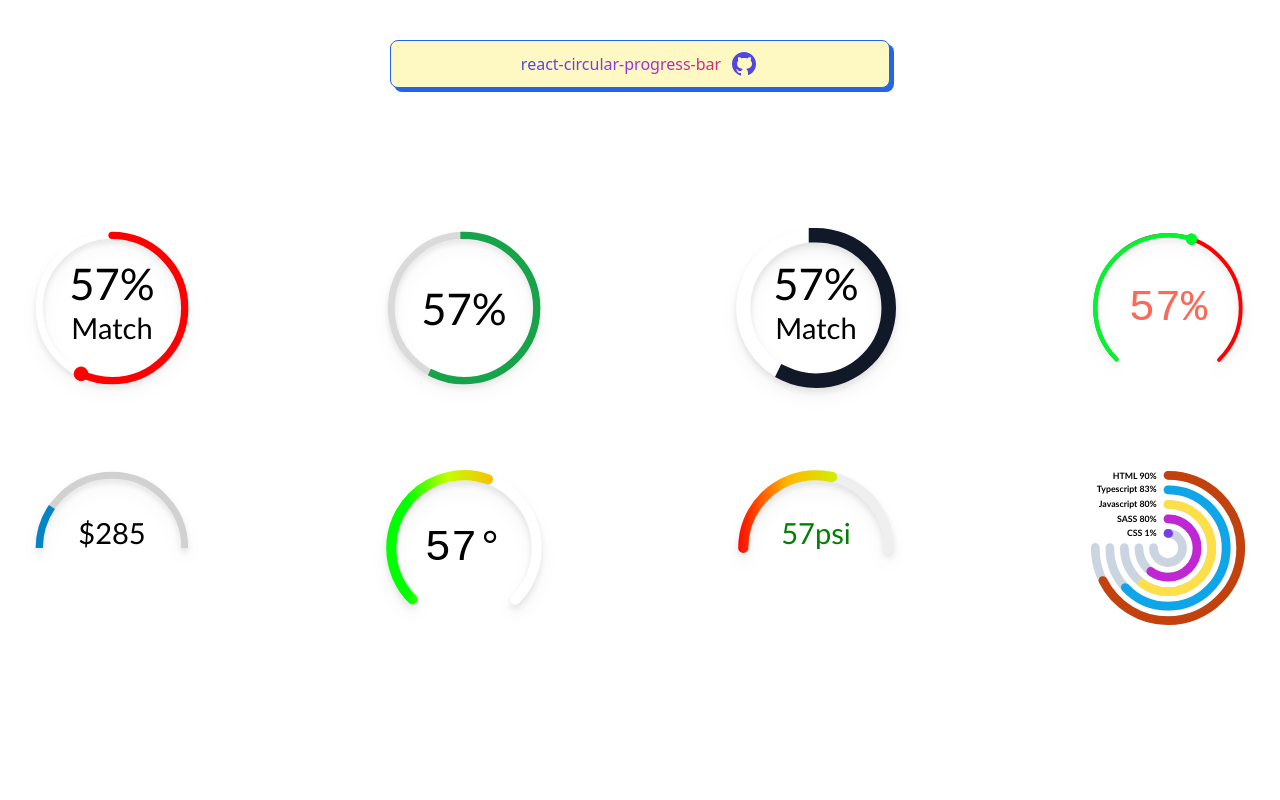
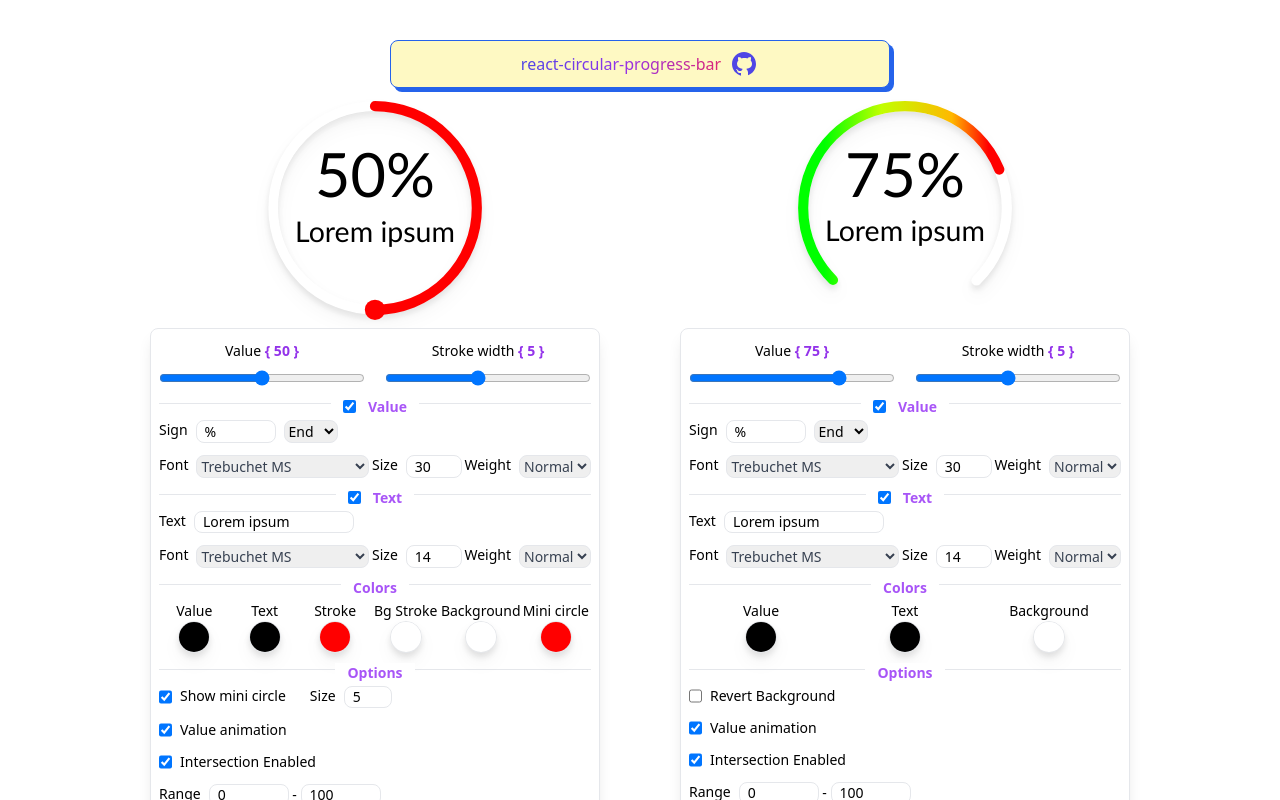
Before and after one commit to alptugidin/react-circular-progress-bar, a React (Vite) app: page / in a window 1280 px wide. Shown: the top 800 px of the page. Built offline with nearby package versions, Linux system fonts and the light colour scheme.

Commit message:
add background feature

```diff
--- a/lib/components/CircularProgressBar/Flat.tsx
+++ b/lib/components/CircularProgressBar/Flat.tsx
@@ -22,7 +22,8 @@ const Flat: React.FC<IFlat> = ({
     textColor = '#000000',
     textWeight = 'lighter',
     loadingTime = 1000,
-    bgColor = '#ffffff',
+    bgStrokeColor = '#ffffff',
+    bgColor = '#ff000020',
     strokeLinecap = 'round',
     shape = 'full',
     valueAnimation = true,
@@ -93,7 +94,7 @@ const Flat: React.FC<IFlat> = ({
 
   return (
     <div ref={flatRef} style={{ position: 'relative' }}>
-      <svg viewBox='0 0 110 110'>
+      <svg viewBox='0 0 110 110' style={{ position: 'relative', zIndex: 50 }}>
         <circle
           cx="55"
           cy="55"
@@ -105,7 +106,7 @@ const Flat: React.FC<IFlat> = ({
           strokeWidth={sx.barWidth}
           transform={setRotate()}
           fill="none"
-          stroke={sx.barColor}
+          stroke={sx.strokeColor}
           shapeRendering='geometricPrecision'
           strokeLinecap={strokeLinecap}
           strokeDasharray={dasharray}
@@ -159,7 +160,7 @@ const Flat: React.FC<IFlat> = ({
           cy="55"
           r="50"
           fill="none"
-          stroke={bgColor}
+          stroke={bgStrokeColor}
           strokeWidth={sx.barWidth - 0.3}
           strokeDasharray={dasharray}
           strokeLinecap={strokeLinecap}
@@ -167,10 +168,12 @@ const Flat: React.FC<IFlat> = ({
           transform={setRotate()}
           shapeRendering='geometricPrecision'
         />
+
       </svg>
       {showMiniCircle &&
         <svg
           viewBox='0 0 110 110'
+          className='z-50'
           style={{
             position: 'absolute',
             top: 0,
@@ -188,6 +191,14 @@ const Flat: React.FC<IFlat> = ({
           </circle>
         </svg>
       }
+      <svg viewBox='0 0 110 110' className='absolute top-0 z-30'>
+        <circle
+          cx='55'
+          cy='55'
+          r={50 - (sx.barWidth / 2)}
+          fill={bgColor}
+        />
+      </svg>
     </div>
   );
 };
--- a/src/App.tsx
+++ b/src/App.tsx
@@ -7,12 +7,12 @@ import NestedDemo from './components/NestedDemo/NestedDemo';
 const App: React.FC = () => {
   const [randomValue, setRandomValue] = useState(50);
   const [randomMoney, setRandomMoney] = useState(500);
-  const [randomNestedValue, setrandomNestedValue] = useState({ v1: 0, v2: 0, v3: 0, v4: 0, v5: 0 });
+  const [randomNestedValue, setRandomNestedValue] = useState({ v1: 0, v2: 0, v3: 0, v4: 0, v5: 0 });
   useEffect(() => {
     setInterval(() => {
       setRandomValue(Math.floor(Math.random() * 100));
       setRandomMoney(Math.floor(Math.random() * 1500));
-      setrandomNestedValue({
+      setRandomNestedValue({
         v1: Math.floor(Math.random() * 100),
         v2: Math.floor(Math.random() * 100),
         v3: Math.floor(Math.random() * 100),
@@ -24,8 +24,8 @@ const App: React.FC = () => {
   return (
     <div className='container mx-auto'>
       <Header/>
-      <div className='h-screen flex flex-col justify-center'>
-        <div className='p-2 flex flex-wrap gap-x-48 gap-y-20 justify-center mb-40 mt-10 py-20 '>
+      <div className='h-screen flex flex-col justify-center hidden'>
+        <div className='p-2 flex flex-wrap gap-x-48 gap-y-20 justify-center mb-40 mt-10 py-20'>
           <div className='w-40'>
             <Flat
               progress={randomValue}
@@ -33,7 +33,7 @@ const App: React.FC = () => {
               sx={{
                 textSize: 20,
                 barWidth: 5,
-                barColor: '#ff0000'
+                strokeColor: '#ff0000'
               }}
             />
           </div>
@@ -42,7 +42,7 @@ const App: React.FC = () => {
               progress={randomValue}
               showMiniCircle={false}
               sx={{
-                barColor: '#16a34a',
+                strokeColor: '#16a34a',
                 bgColor: '#dadada',
                 textSize: 20,
                 strokeLinecap: 'square',
@@ -57,7 +57,7 @@ const App: React.FC = () => {
               text={'Match'}
               showMiniCircle={false}
               sx={{
-                barColor: '#111827',
+                strokeColor: '#111827',
                 textSize: 20,
                 strokeLinecap: 'square',
                 barWidth: 10,
@@ -79,7 +79,7 @@ const App: React.FC = () => {
                 shape: 'threequarters',
                 bgColor: '#ff0000',
                 barWidth: 3,
-                barColor: '#00f531'
+                strokeColor: '#00f531'
               }}
             />
           </div>
@@ -94,7 +94,7 @@ const App: React.FC = () => {
                 barWidth: 5,
                 valueSize: 20,
                 bgColor: '#d1d1d1',
-                barColor: '#0284c7',
+                strokeColor: '#0284c7',
                 strokeLinecap: 'butt',
                 valueAnimation: false
               }}
--- a/src/components/FlatDemo/FlatDemo.tsx
+++ b/src/components/FlatDemo/FlatDemo.tsx
@@ -21,6 +21,7 @@ const FlatDemo: React.FC = () => {
       loadingTime: 1000,
       text: 'Lorem ipsum',
       strokeLinecap: 'round',
+      bgStrokeColor: '#ffffff',
       bgColor: '#ffffff',
       shape: 'full',
       showMiniCircle: true,
@@ -43,9 +44,10 @@ const FlatDemo: React.FC = () => {
           showMiniCircle={flatOptions.showMiniCircle}
           showValue={flatOptions.showValue}
           sx={{
-            barColor: flatOptions.strokeColor,
+            strokeColor: flatOptions.strokeColor,
+            bgStrokeColor: flatOptions.bgStrokeColor,
             barWidth: flatOptions.strokeWidth,
-            bgColor: flatOptions.bgColor,
+            bgColor: flatOptions.bgColor.concat('20'),
             shape: flatOptions.shape,
             strokeLinecap: flatOptions.strokeLinecap,
             valueSize: flatOptions.valueSize,
--- a/src/components/FlatDemo/Settings.tsx
+++ b/src/components/FlatDemo/Settings.tsx
@@ -222,10 +222,17 @@ ${checkFlatSx(props).join(',\n')}
               />
             </div>
             <div className='flex flex-col w-fit justify-center items-center basis-1/5'>
-              <span className=''>Progress</span>
+              <span>Stroke</span>
               <input type="color"
                 onChange={(e) => props.setFlatOptions({ ...props.flatOptions, strokeColor: e.target.value })}
                 value={props.flatOptions.strokeColor}
+              />
+            </div>
+            <div className='flex flex-col w-fit justify-center items-center basis-1/5'>
+              <span>Bg Stroke</span>
+              <input type="color"
+                onChange={(e) => props.setFlatOptions({ ...props.flatOptions, bgStrokeColor: e.target.value })}
+                value={props.flatOptions.bgStrokeColor}
               />
             </div>
             <div className='flex flex-col w-fit justify-center items-center basis-1/5'>
```
